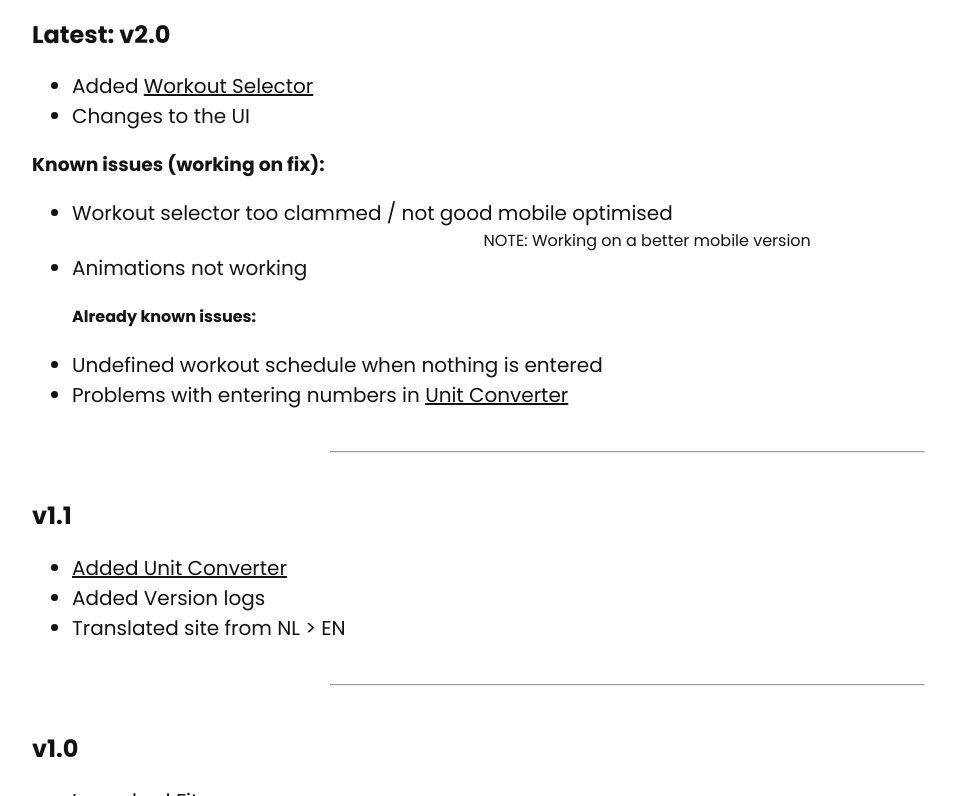
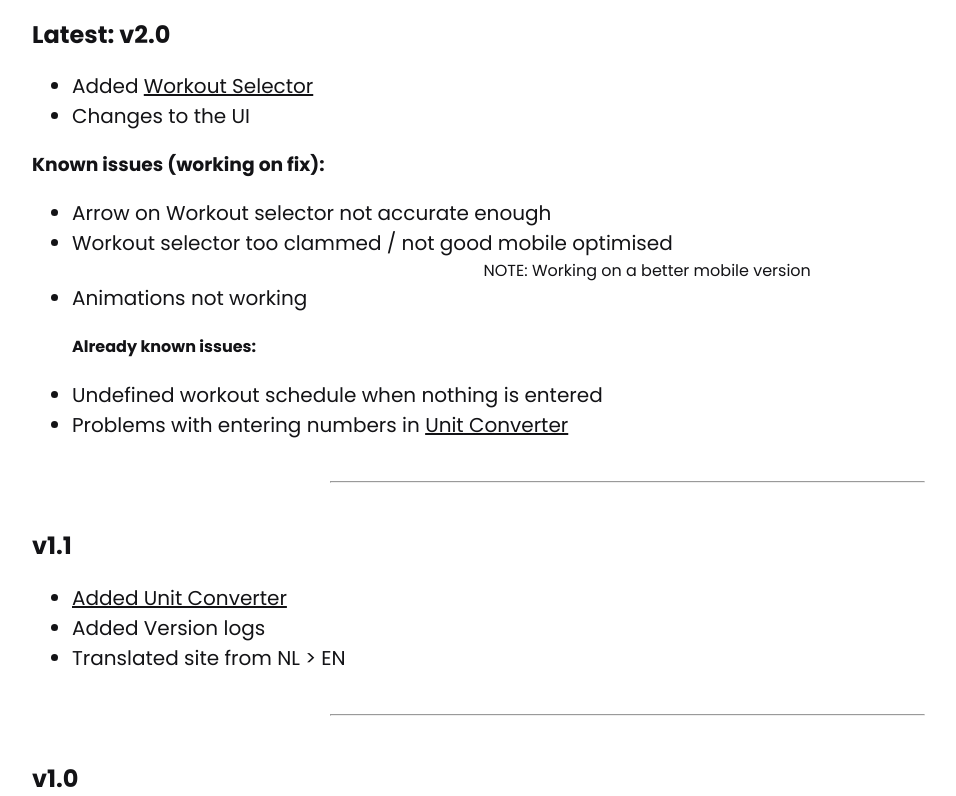
Before and after one commit to GlitchKittyy/Fitnesser, a plain HTML site: page index.html in a window 1280 px wide. Both pictures are taken after a click on the element "Version: v2.0". Shown: the part 760-1556 px from the top of the page, without its empty margins (32-988 px from the left). Drawn offline with nearby package versions, Linux system fonts and the light colour scheme.

Commit message:
Update index.html

```diff
--- a/index.html
+++ b/index.html
@@ -54,6 +54,7 @@
                 </ul>
                 <h3>Known issues (working on fix):</h3>
                 <ul>
+<li>Arrow on Workout selector not accurate enough</li>
                     <li>Workout selector too clammed / not good mobile optimised</li>
                     <p>NOTE: Working on a better mobile version</p>
                     <li>Animations not working</li>
```
